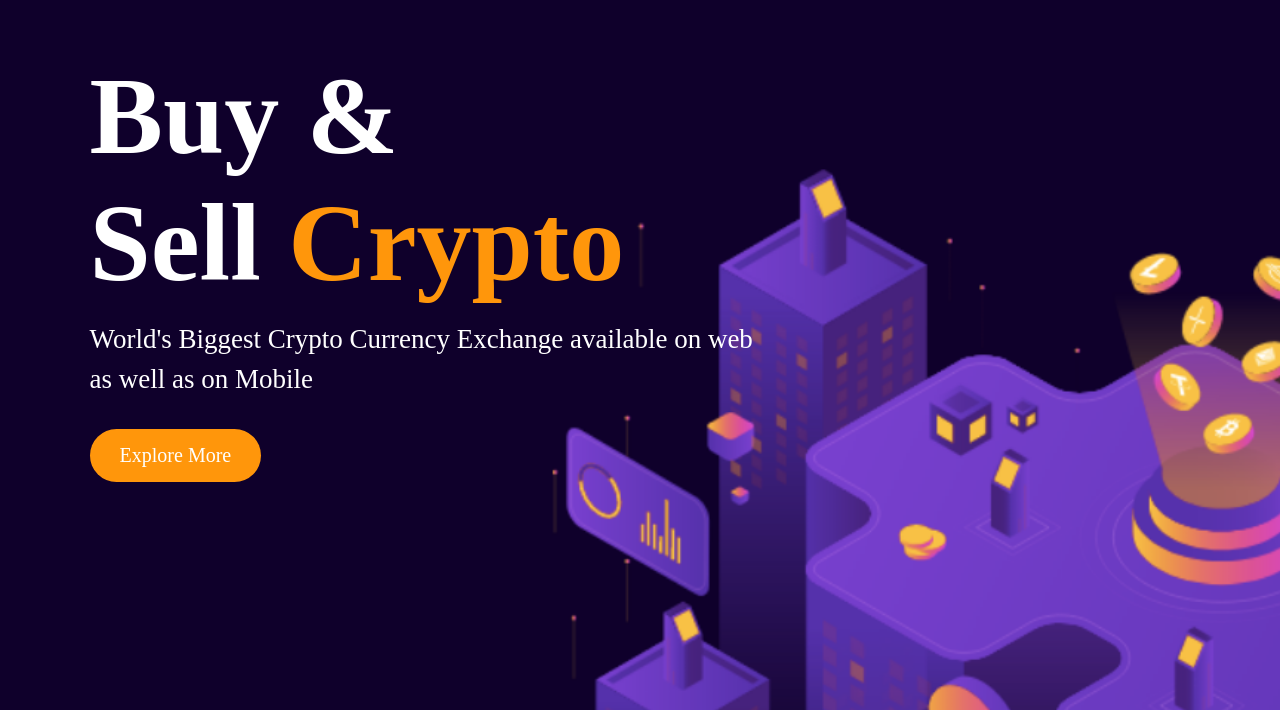
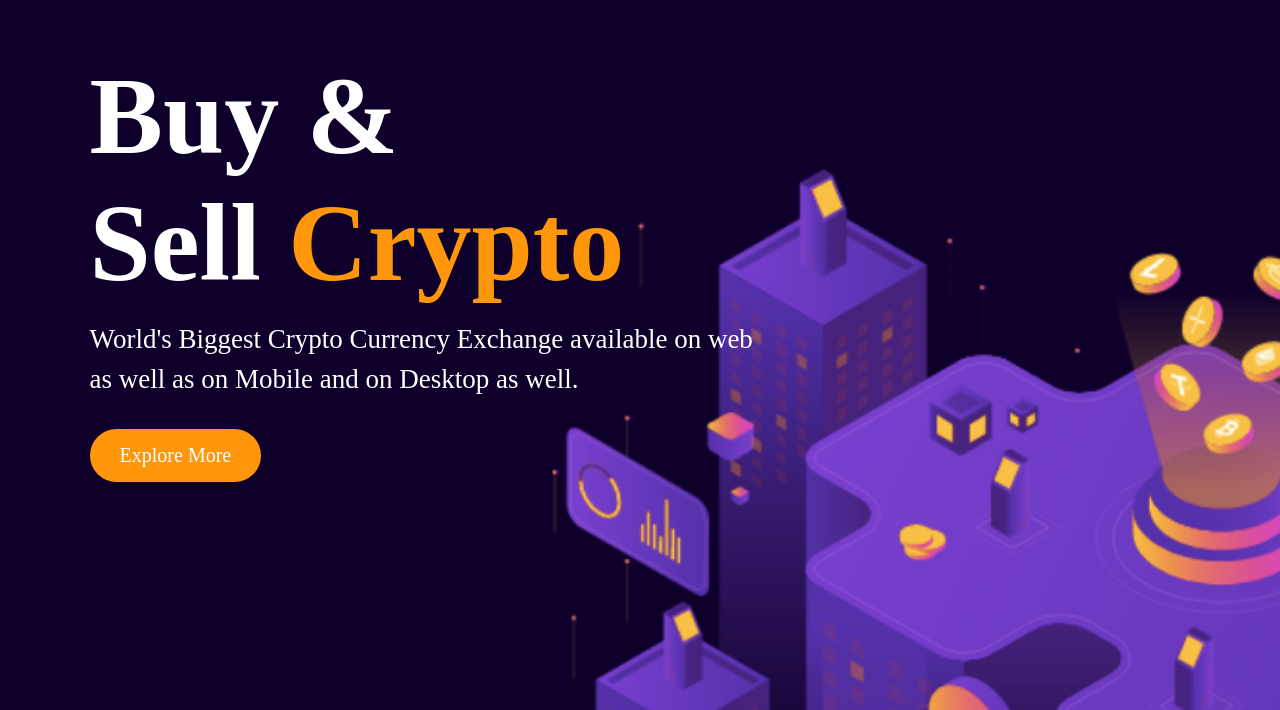
Before and after one commit to dev-rfgul/crypto-price-checker, a plain HTML site: page index.html in a window 1280 px wide. Shown: the part 90-800 px from the top of the page. Drawn offline with nearby package versions, Linux system fonts and the light colour scheme; no server answers.

Commit message:
added a bit new text and the main reason is to understanding the concept of pull request;

```diff
--- a/index.html
+++ b/index.html
@@ -28,7 +28,7 @@
         <h1>Buy & <br />Sell <span>Crypto</span></h1>
         <p>
           World's Biggest Crypto Currency Exchange available on web <br />
-          as well as on Mobile
+          as well as on Mobile and on Desktop as well.
         </p>
         <a href="https://cex.io/" target="_blank" class="btn">Explore More</a>
       </div>
```
